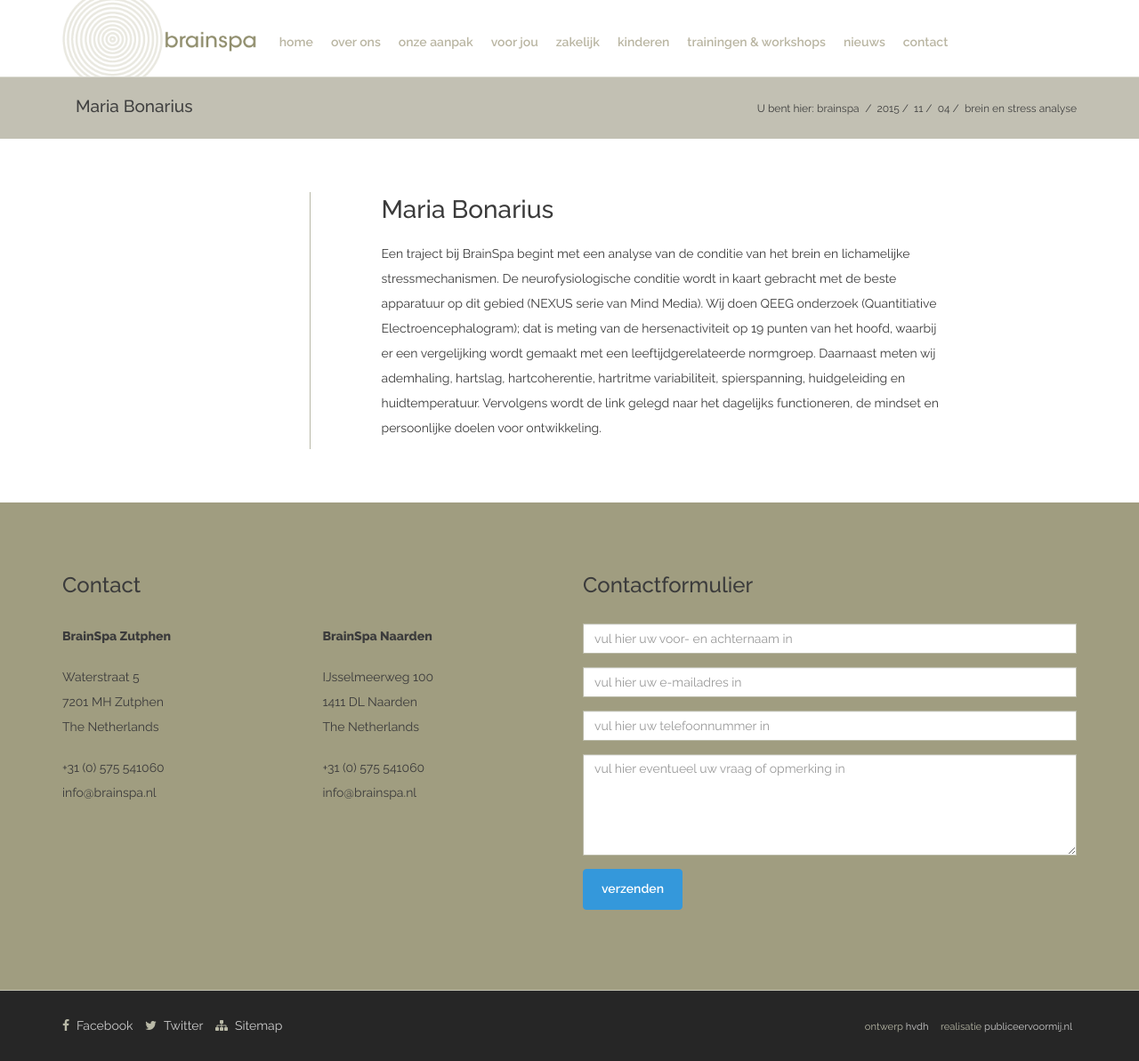
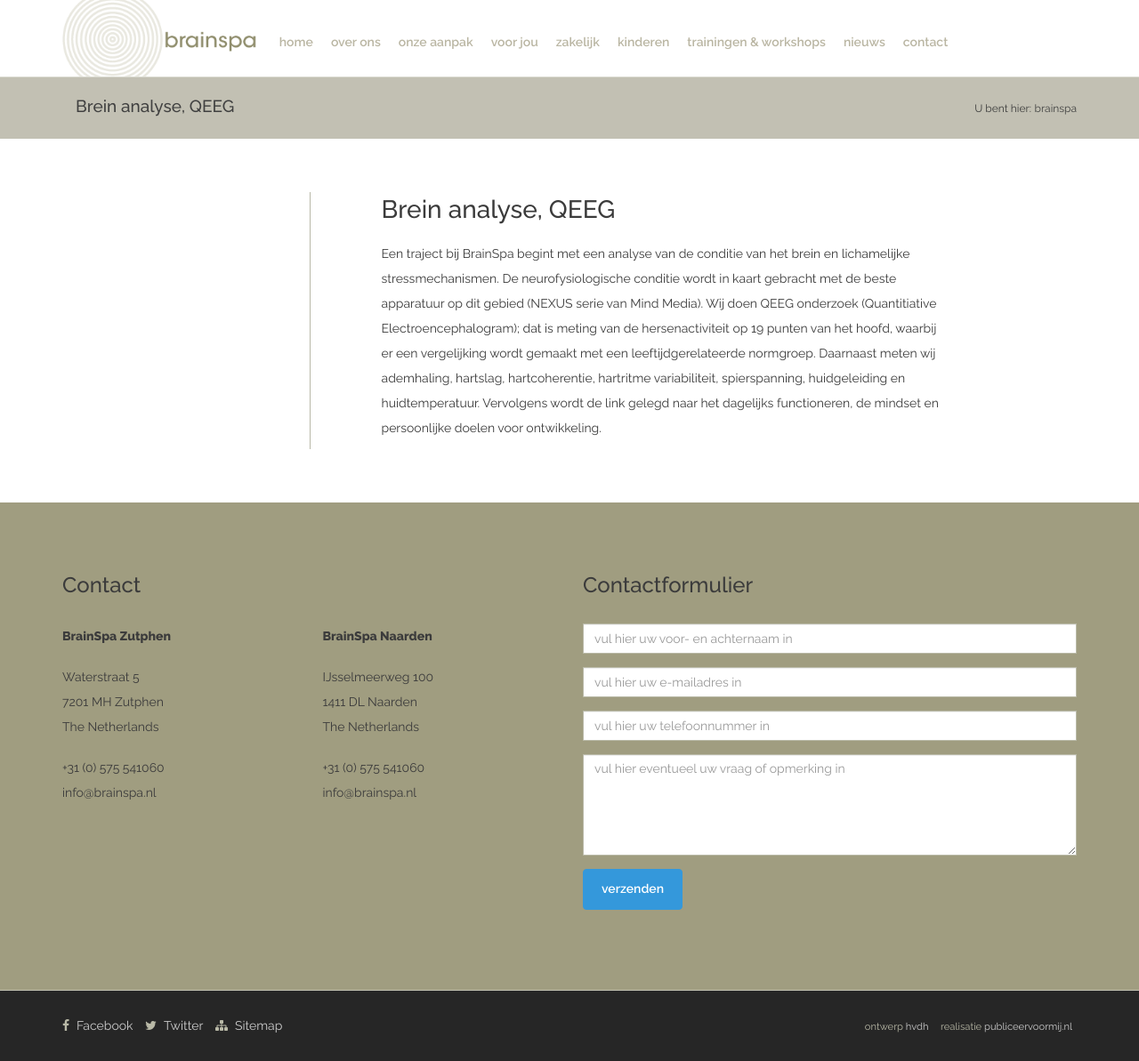
Before and after one commit to dveninga/brainspa, a Jekyll site: the page built from _posts/methoden/2015-11-04-brein-en-stress-analyse.md, in a window 1280 px wide. Shown: the whole page at 89% size. Built offline with Jekyll 4.4.1, drawn with Linux system fonts in a browser that asks for light colours.

Commit message:
Updated 2015-11-04-brein-en-stress-analyse.md

```diff
--- a/_posts/methoden/2015-11-04-brein-en-stress-analyse.md
+++ b/_posts/methoden/2015-11-04-brein-en-stress-analyse.md
@@ -1,9 +1,15 @@
 ---
-layout: page
-title: Maria Bonarius
+published: true
 class: methode
 tags:
- - methode
+  - methode
+layout: page
+title: "Brein analyse, QEEG"
 sitemap: false
+noindex: false
+publish: true
+permalink: ""
+redirect_from: null
 ---
+
 Een traject bij BrainSpa begint met een analyse van de conditie van het brein en lichamelijke stressmechanismen. De neurofysiologische conditie wordt in kaart gebracht met de beste apparatuur op dit gebied (NEXUS serie van Mind Media). Wij doen QEEG onderzoek (Quantitiative Electroencephalogram); dat is meting van de hersenactiviteit op 19 punten van het hoofd, waarbij er een vergelijking wordt gemaakt met een leeftijdgerelateerde normgroep. Daarnaast meten wij  ademhaling, hartslag, hartcoherentie, hartritme variabiliteit, spierspanning, huidgeleiding en huidtemperatuur. Vervolgens wordt de link gelegd naar het dagelijks functioneren, de mindset en persoonlijke doelen voor ontwikkeling.
```
